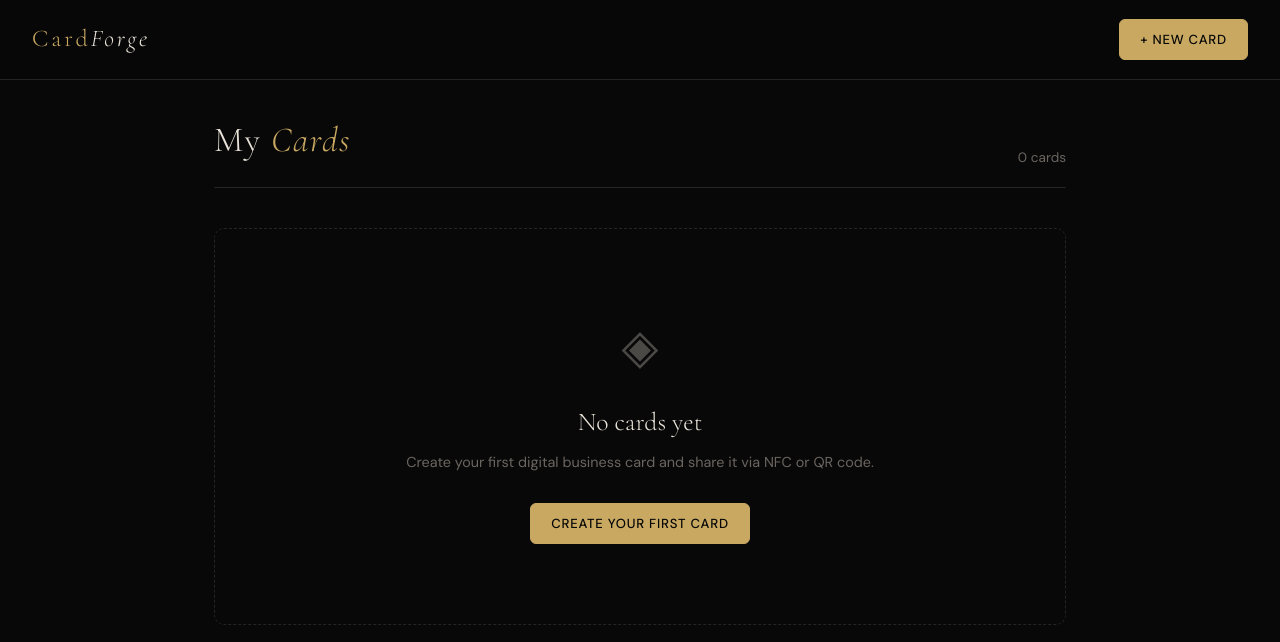
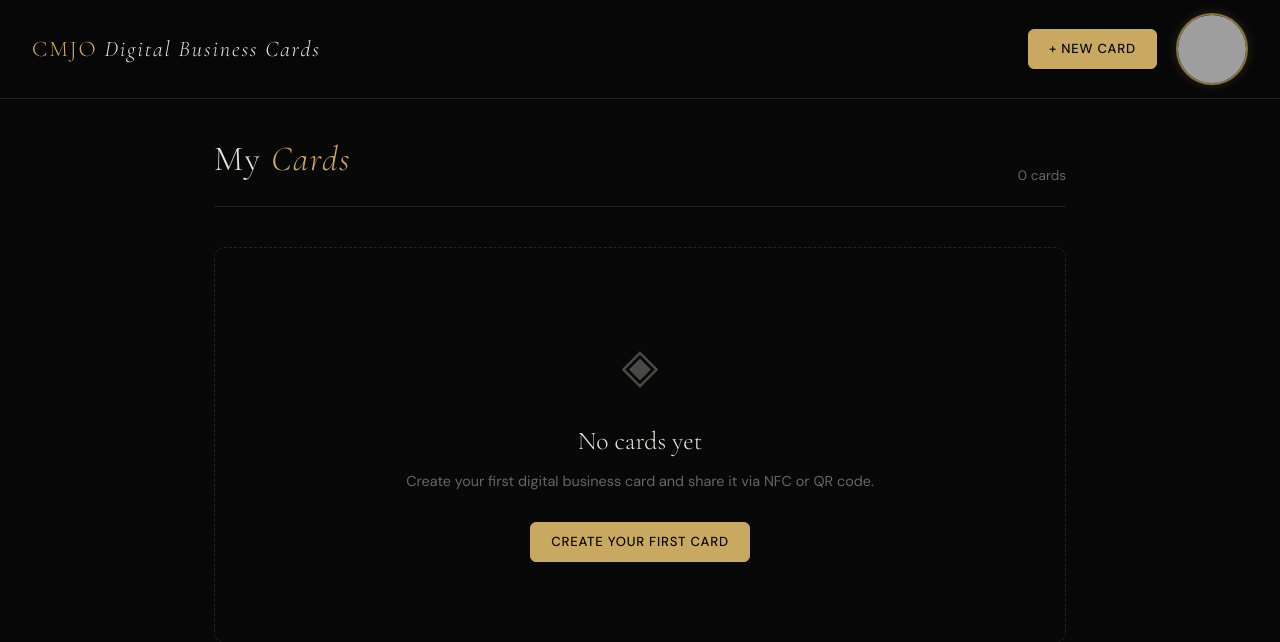
Before and after one commit to kingtill/jacard, a Flask app: page / in a window 1280 px wide. Shown: the top 642 px of the page. Run offline with Flask 3, Linux system fonts and the light colour scheme; grey boxes are pictures that could not be loaded.

Commit message:
Update base.html

```diff
--- a/templates/base.html
+++ b/templates/base.html
@@ -3,7 +3,7 @@
 <head>
   <meta charset="UTF-8" />
   <meta name="viewport" content="width=device-width, initial-scale=1.0" />
-  <title>{% block title %}CardForge{% endblock %}</title>
+  <title>{% block title %}CMJO Digital Business Cards{% endblock %}</title>
   <link rel="preconnect" href="https://fonts.googleapis.com" />
   <link href="https://fonts.googleapis.com/css2?family=Cormorant+Garamond:ital,wght@0,300;0,400;0,600;1,300&family=DM+Sans:wght@300;400;500&display=swap" rel="stylesheet" />
   <style>
@@ -30,30 +30,46 @@
       line-height: 1.6;
     }
 
-    /* ── Nav ── */
     nav {
       display: flex;
       align-items: center;
       justify-content: space-between;
-      padding: 1.2rem 2rem;
+      padding: 0.8rem 2rem;
       border-bottom: 1px solid var(--border);
       position: sticky;
       top: 0;
       background: rgba(8,8,8,0.92);
       backdrop-filter: blur(10px);
       z-index: 100;
+      gap: 1rem;
     }
     .nav-brand {
       font-family: 'Cormorant Garamond', serif;
-      font-size: 1.5rem;
+      font-size: 1.4rem;
       font-weight: 300;
-      letter-spacing: 0.12em;
+      letter-spacing: 0.08em;
       color: var(--gold);
       text-decoration: none;
+      white-space: nowrap;
     }
     .nav-brand span { font-style: italic; color: var(--text); }
 
-    /* ── Buttons ── */
+    .nav-right {
+      display: flex;
+      align-items: center;
+      gap: 1.2rem;
+    }
+
+    .nav-logo {
+      width: 72px;
+      height: 72px;
+      border-radius: 50%;
+      object-fit: cover;
+      border: 2px solid var(--gold-dim);
+      flex-shrink: 0;
+      box-shadow: 0 0 12px rgba(201,169,98,0.2);
+    }
+
     .btn {
       display: inline-flex;
       align-items: center;
@@ -83,10 +99,8 @@
     .btn-danger:hover { background: var(--danger); color: #fff; }
     .btn-sm { padding: 0.35rem 0.85rem; font-size: 0.75rem; }
 
-    /* ── Container ── */
     .container { max-width: 900px; margin: 0 auto; padding: 2rem 1.5rem; }
 
-    /* ── Page header ── */
     .page-header {
       display: flex;
       align-items: flex-end;
@@ -104,7 +118,6 @@
     }
     .page-header h1 span { color: var(--gold); font-style: italic; }
 
-    /* ── Forms ── */
     .form-grid {
       display: grid;
       grid-template-columns: 1fr 1fr;
@@ -138,7 +151,6 @@
     }
     .field input::placeholder { color: var(--muted); }
 
-    /* ── Section divider ── */
     .section-label {
       font-size: 0.7rem;
       font-weight: 500;
@@ -157,17 +169,10 @@
       background: var(--border);
     }
 
-    /* ── Flash messages ── */
-    .flash { padding: 0.7rem 1rem; border-radius: var(--radius); margin-bottom: 1.5rem; font-size: 0.9rem; }
-    .flash-success { background: #1a2e1a; border: 1px solid #2d5a2d; color: #7bc87b; }
-    .flash-error   { background: #2e1a1a; border: 1px solid #5a2d2d; color: #c87b7b; }
-
-    /* ── Scrollbar ── */
     ::-webkit-scrollbar { width: 6px; }
     ::-webkit-scrollbar-track { background: var(--bg); }
     ::-webkit-scrollbar-thumb { background: var(--border); border-radius: 3px; }
 
-    /* ── Animations ── */
     @keyframes fadeUp {
       from { opacity: 0; transform: translateY(14px); }
       to   { opacity: 1; transform: translateY(0); }
@@ -178,8 +183,11 @@
 </head>
 <body>
   <nav>
-    <a href="{{ url_for('index') }}" class="nav-brand">Card<span>Forge</span></a>
-    <a href="{{ url_for('new_card') }}" class="btn btn-gold">+ New Card</a>
+    <a href="{{ url_for('index') }}" class="nav-brand">CMJO <span>Digital Business Cards</span></a>
+    <div class="nav-right">
+      <a href="{{ url_for('new_card') }}" class="btn btn-gold">+ New Card</a>
+      <img src="{{ url_for('static', filename='logo.png') }}" class="nav-logo" alt="CMJO Logo" />
+    </div>
   </nav>
   <div class="container animate-in">
     {% block content %}{% endblock %}
```
